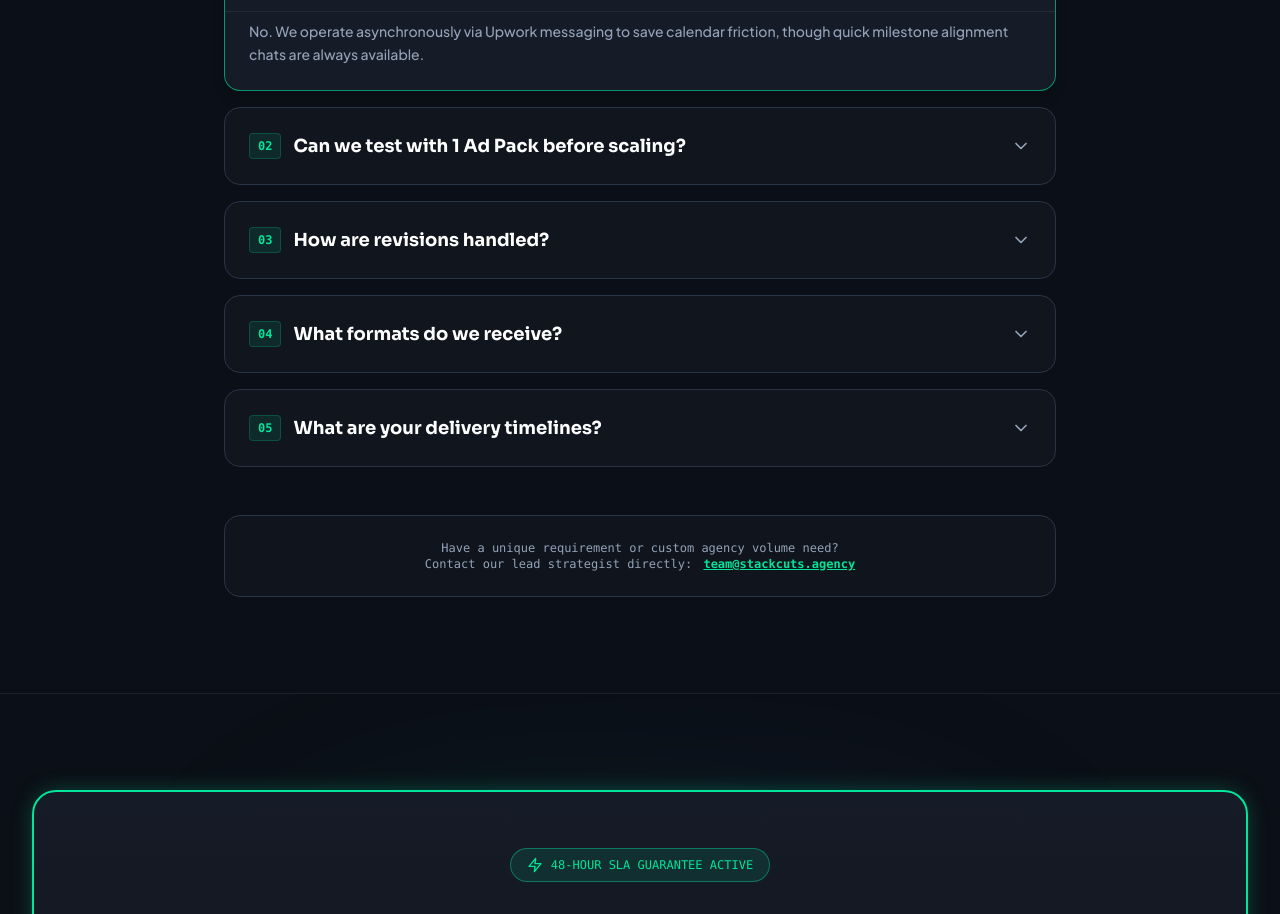
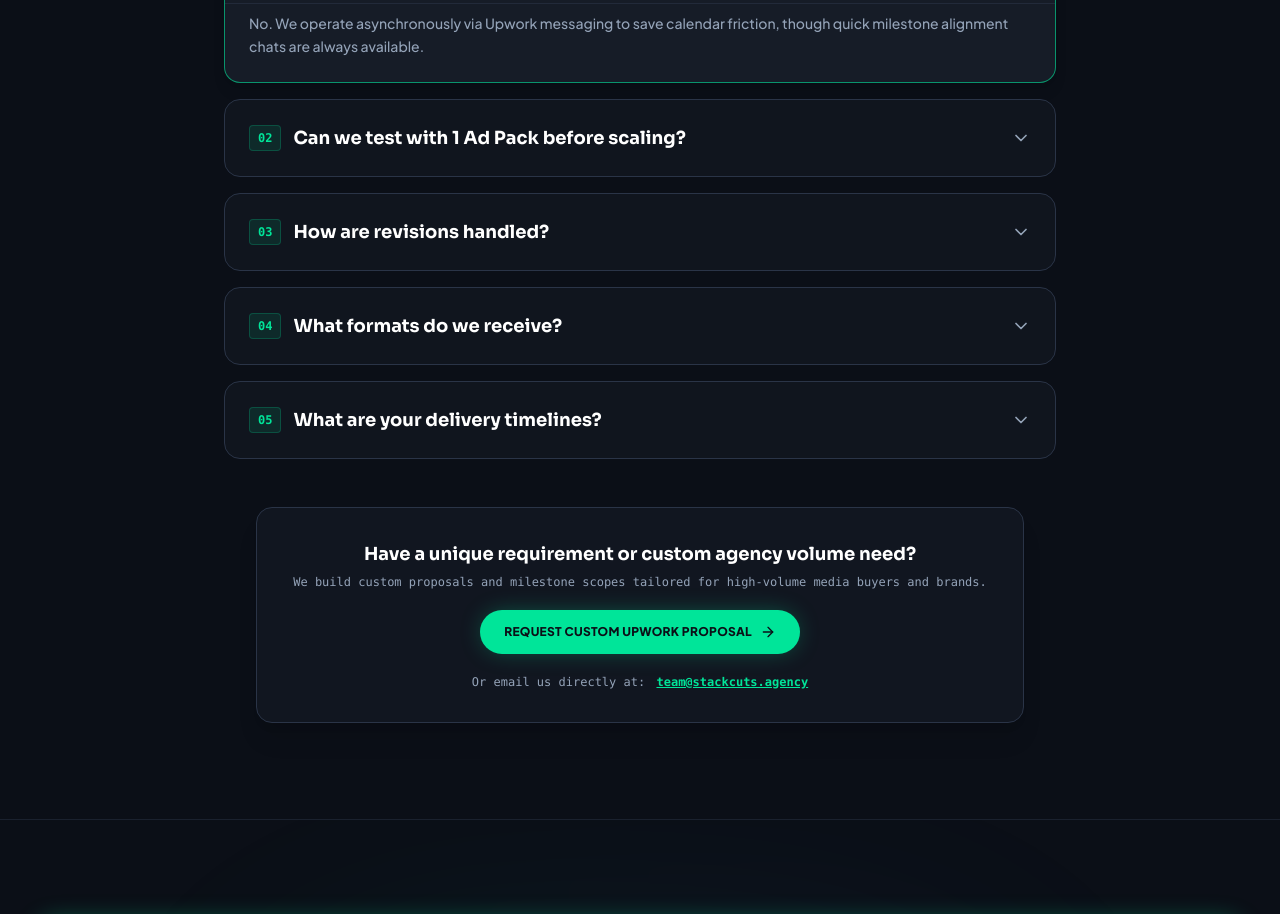
Before and after one commit to StackCuts/Agency, a React (Vite) app: page / in a window 1280 px wide. Shown: the part 9200-10114 px from the top of the page. Built offline with nearby package versions, Linux system fonts and the light colour scheme.

Commit message:
Refine FAQSection bottom custom requirement card with Request Custom Upwork Proposal CTA button and secondary email fallback

```diff
--- a/src/App.jsx
+++ b/src/App.jsx
@@ -65,7 +65,7 @@ export default function App() {
       <PricingSection onOpenModal={handleOpenModal} />
 
       {/* 10. Frequently Asked Questions */}
-      <FAQSection />
+      <FAQSection onOpenModal={handleOpenModal} />
 
       {/* 11. Final CTA */}
       <FinalCTA onOpenModal={handleOpenModal} />
--- a/src/components/FAQSection.jsx
+++ b/src/components/FAQSection.jsx
@@ -1,7 +1,7 @@
 import React, { useState } from 'react';
-import { ChevronDown, HelpCircle } from 'lucide-react';
+import { ChevronDown, HelpCircle, ArrowRight } from 'lucide-react';
 
-export default function FAQSection() {
+export default function FAQSection({ onOpenModal }) {
   const [openIdx, setOpenIdx] = useState(0);
 
   const faqs = [
@@ -28,11 +28,11 @@ export default function FAQSection() {
   ];
 
   return (
-    <section id="faq" className="py-24 bg-[#0B0F17] relative border-t border-[#2A3447]/50">
+    <section id="faq" className="py-20 sm:py-24 bg-[#0B0F17] relative border-t border-[#2A3447]/50">
       <div className="max-w-4xl mx-auto px-4 sm:px-6 lg:px-8">
 
         {/* Section Header */}
-        <div className="text-center max-w-2xl mx-auto space-y-4 mb-16">
+        <div className="text-center max-w-2xl mx-auto space-y-4 mb-14">
           <div className="inline-flex items-center gap-2 px-3.5 py-1.5 rounded-full bg-[#161C27] border border-[#3B82F6]/30 text-xs font-mono text-[#3B82F6]">
             <HelpCircle className="w-3.5 h-3.5" />
             <span>FREQUENTLY ASKED QUESTIONS</span>
@@ -60,13 +60,13 @@ export default function FAQSection() {
               >
                 <button
                   onClick={() => setOpenIdx(isOpen ? null : idx)}
-                  className="w-full p-6 text-left flex items-center justify-between gap-4 font-display font-bold text-base sm:text-lg text-white"
+                  className="w-full p-5 sm:p-6 text-left flex items-center justify-between gap-4 font-display font-bold text-base sm:text-lg text-white"
                 >
                   <span className="flex items-center gap-3">
-                    <span className="text-xs font-mono text-[#00E599] bg-[#00E599]/10 px-2 py-1 rounded border border-[#00E599]/20">
+                    <span className="text-xs font-mono text-[#00E599] bg-[#00E599]/10 px-2 py-1 rounded border border-[#00E599]/20 shrink-0">
                       0{idx + 1}
                     </span>
-                    {faq.q}
+                    <span>{faq.q}</span>
                   </span>
                   <ChevronDown
                     className={`w-5 h-5 text-[#94A3B8] shrink-0 transition-transform duration-300 ${
@@ -76,7 +76,7 @@ export default function FAQSection() {
                 </button>
 
                 {isOpen && (
-                  <div className="px-6 pb-6 pt-2 border-t border-[#2A3447]/60 text-sm text-[#94A3B8] leading-relaxed">
+                  <div className="px-5 sm:px-6 pb-6 pt-2 border-t border-[#2A3447]/60 text-sm text-[#94A3B8] leading-relaxed">
                     {faq.a}
                   </div>
                 )}
@@ -85,10 +85,30 @@ export default function FAQSection() {
           })}
         </div>
 
-        {/* Direct Support Box */}
-        <div className="mt-12 text-center p-6 rounded-2xl bg-[#161C27]/40 border border-[#2A3447] font-mono text-xs text-[#94A3B8]">
-          Have a unique requirement or custom agency volume need? <br />
-          Contact our lead strategist directly: <a href="mailto:team@stackcuts.agency" className="text-[#00E599] font-bold underline hover:text-white ml-1">team@stackcuts.agency</a>
+        {/* Bottom Custom Requirement Box */}
+        <div className="mt-12 text-center p-6 sm:p-8 rounded-2xl bg-[#161C27]/60 border border-[#2A3447] max-w-3xl mx-auto space-y-4 shadow-xl">
+          <div className="space-y-1.5">
+            <h3 className="text-base sm:text-lg font-display font-bold text-white">
+              Have a unique requirement or custom agency volume need?
+            </h3>
+            <p className="text-xs text-[#94A3B8] font-mono">
+              We build custom proposals and milestone scopes tailored for high-volume media buyers and brands.
+            </p>
+          </div>
+
+          <div className="pt-1 flex flex-col sm:flex-row items-center justify-center gap-3">
+            <button
+              onClick={() => onOpenModal && onOpenModal('Request Custom Upwork Proposal')}
+              className="btn-shimmer px-6 py-3.5 rounded-full bg-[#00E599] text-[#0B0F17] font-extrabold text-xs uppercase tracking-wide hover:bg-[#00E599]/90 transition-all shadow-mint-glow flex items-center justify-center gap-2 group w-full sm:w-auto"
+            >
+              <span>Request Custom Upwork Proposal</span>
+              <ArrowRight className="w-4 h-4 group-hover:translate-x-1 transition-transform" />
+            </button>
+          </div>
+
+          <div className="text-xs text-[#94A3B8] font-mono pt-1">
+            Or email us directly at: <a href="mailto:team@stackcuts.agency" className="text-[#00E599] font-bold underline hover:text-white ml-1">team@stackcuts.agency</a>
+          </div>
         </div>
 
       </div>
```
